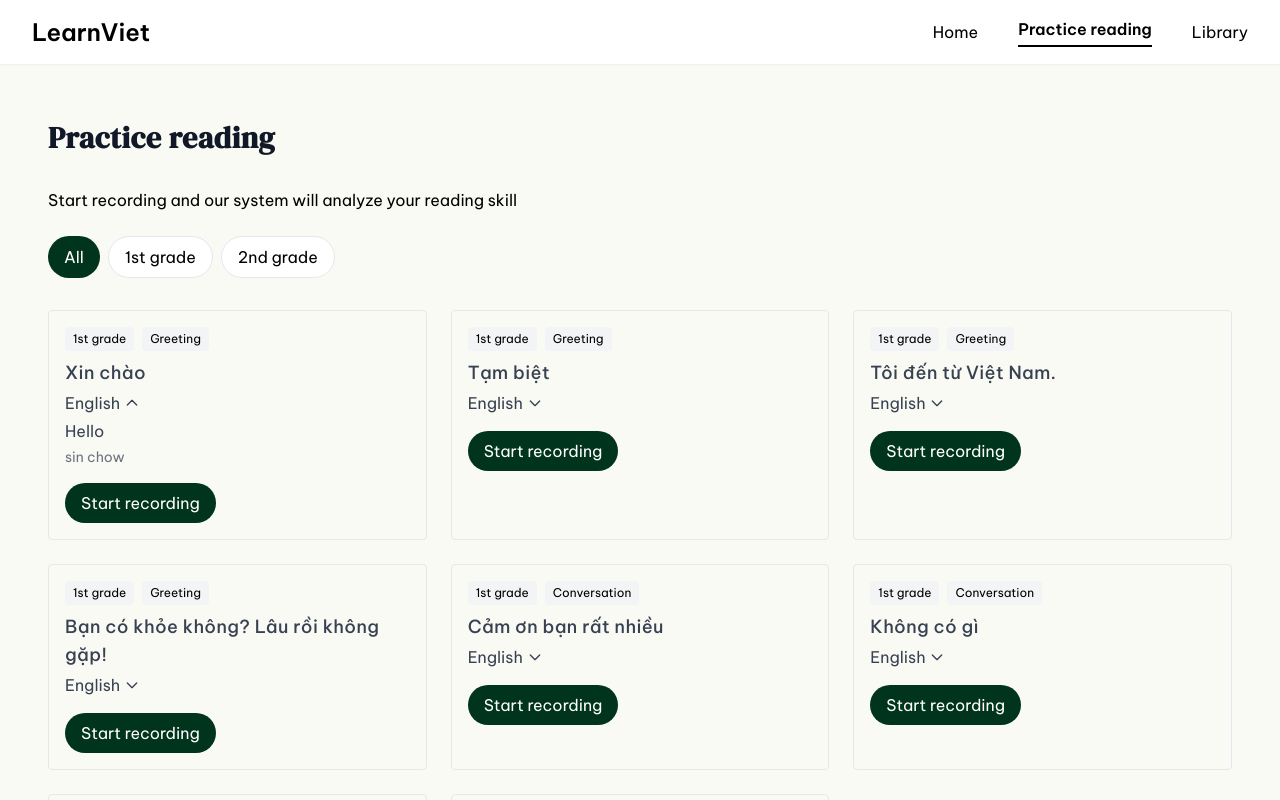
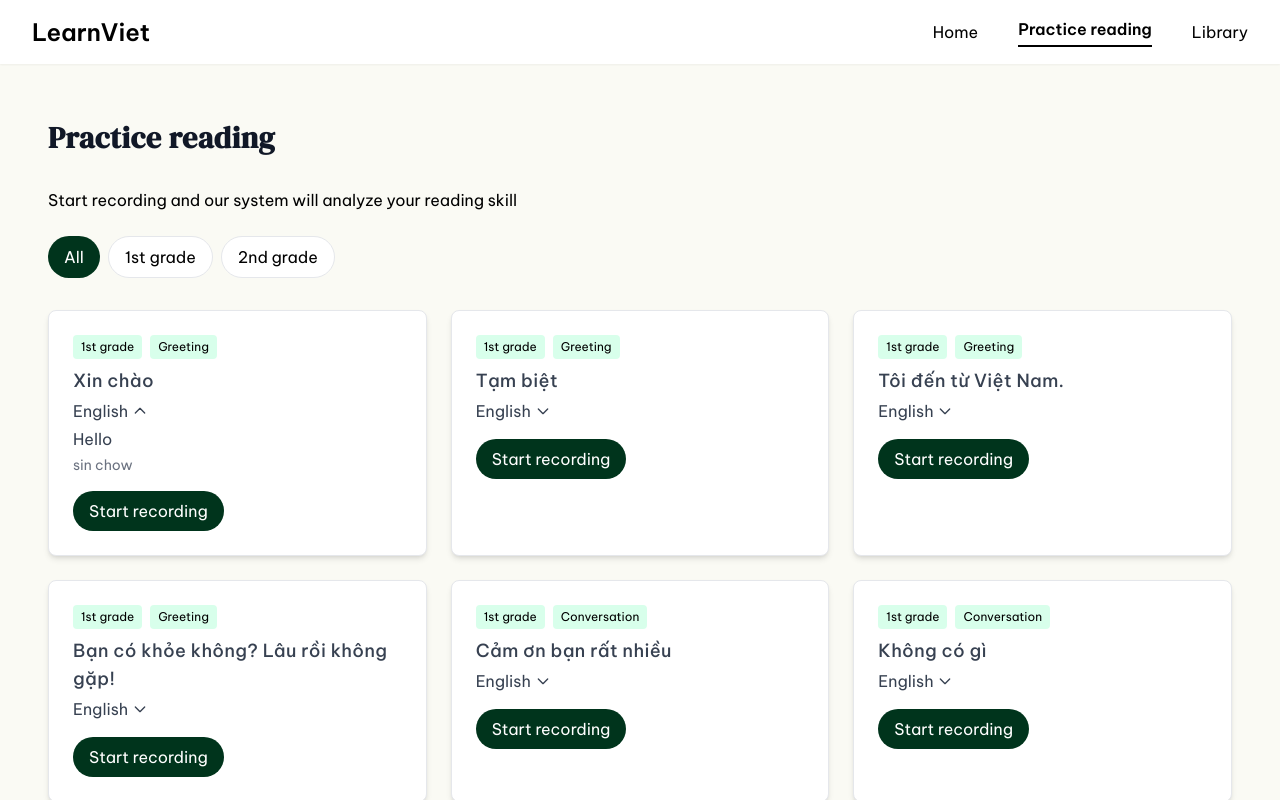
Before and after one commit to lynguyet/learnviet, a Next.js app: page /practice in a window 1280 px wide. Shown: the top 800 px of the page. Built offline with nearby package versions, Linux system fonts and the light colour scheme; no server answers.

Commit message:
change colors on practice page

```diff
--- a/app/practice/page.tsx
+++ b/app/practice/page.tsx
@@ -258,12 +258,15 @@ export default function PracticePage() {
         {/* Practice cards */}
         <div className="grid grid-cols-1 md:grid-cols-3 gap-6">
           {filteredWords.map(word => (
-            <div key={word.id} className="border rounded p-4">
+            <div
+              key={word.id}
+              className="border rounded-lg p-6 bg-white shadow-md"
+            >
               <div className="flex gap-2 mb-2">
-                <span className="bg-gray-100 text-xs px-2 py-1 rounded">
+                <span className="bg-lime-green text-xs px-2 py-1 rounded">
                   {word.grade || '1st grade'}
                 </span>
-                <span className="bg-gray-100 text-xs px-2 py-1 rounded">
+                <span className="bg-lime-green text-xs px-2 py-1 rounded">
                   {word.title || 'Greetings'}
                 </span>
               </div>
```
